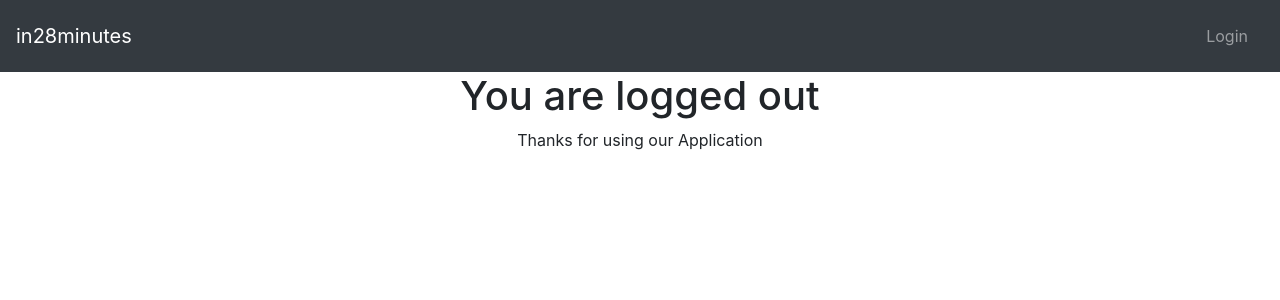
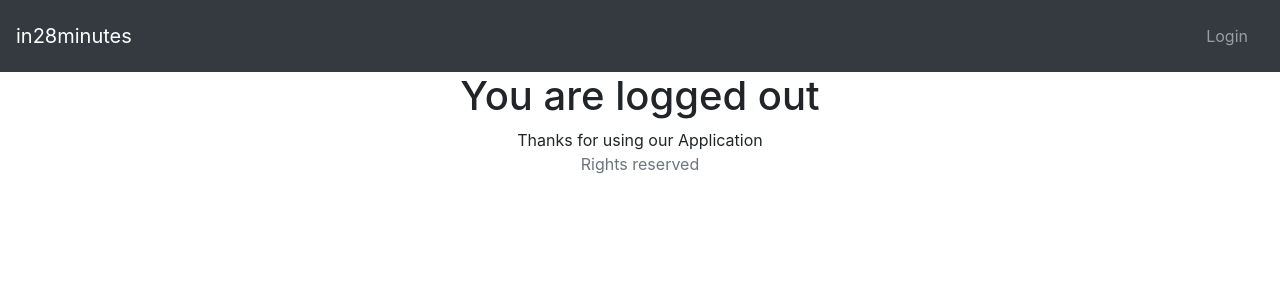
Before and after one commit to Sonal99-alt/Core-JAVA, a React (Create React App) app in the folder AppPractice/frontend/todo-app/: page /logout in a window 1280 px wide. Shown: the top 300 px of the page. Built offline with nearby package versions, Linux system fonts and the light colour scheme.

Commit message:
component12===> FooterComponent.jsx

```diff
--- /dev/null
+++ b/AppPractice/frontend/todo-app/src/components/FooterComponent.jsx
@@ -0,0 +1,13 @@
+import React, {Component} from "react";
+
+class FooterComponent extends Component {
+    render() {
+        return (
+            <footer className="footer">
+                <span className="text-muted">Rights reserved</span>
+            </footer>
+
+        )
+    }
+}
+export default FooterComponent
--- a/AppPractice/frontend/todo-app/src/components/TodoApp.jsx
+++ b/AppPractice/frontend/todo-app/src/components/TodoApp.jsx
@@ -9,6 +9,9 @@ import ErrorComponent from './ErrorComponent'
 import AuthenticationRoute from './AuthenticationRoute'
 import LogoutComponent from './LogoutComponent'
 import HeaderComponent from './HeaderComponent'
+import FooterComponent from './FooterComponent'
+
+
 class TodoApp extends Component {
     render() {
         const LoginComponentWithNavigation  = withNavigation(LoginComponent)
@@ -26,6 +29,7 @@ class TodoApp extends Component {
                         <Route path="/logout" element={<LogoutComponent/>}/>
                     </Routes>
                 </Router>
+                <FooterComponent/>
             </div>
         )
     }
```
